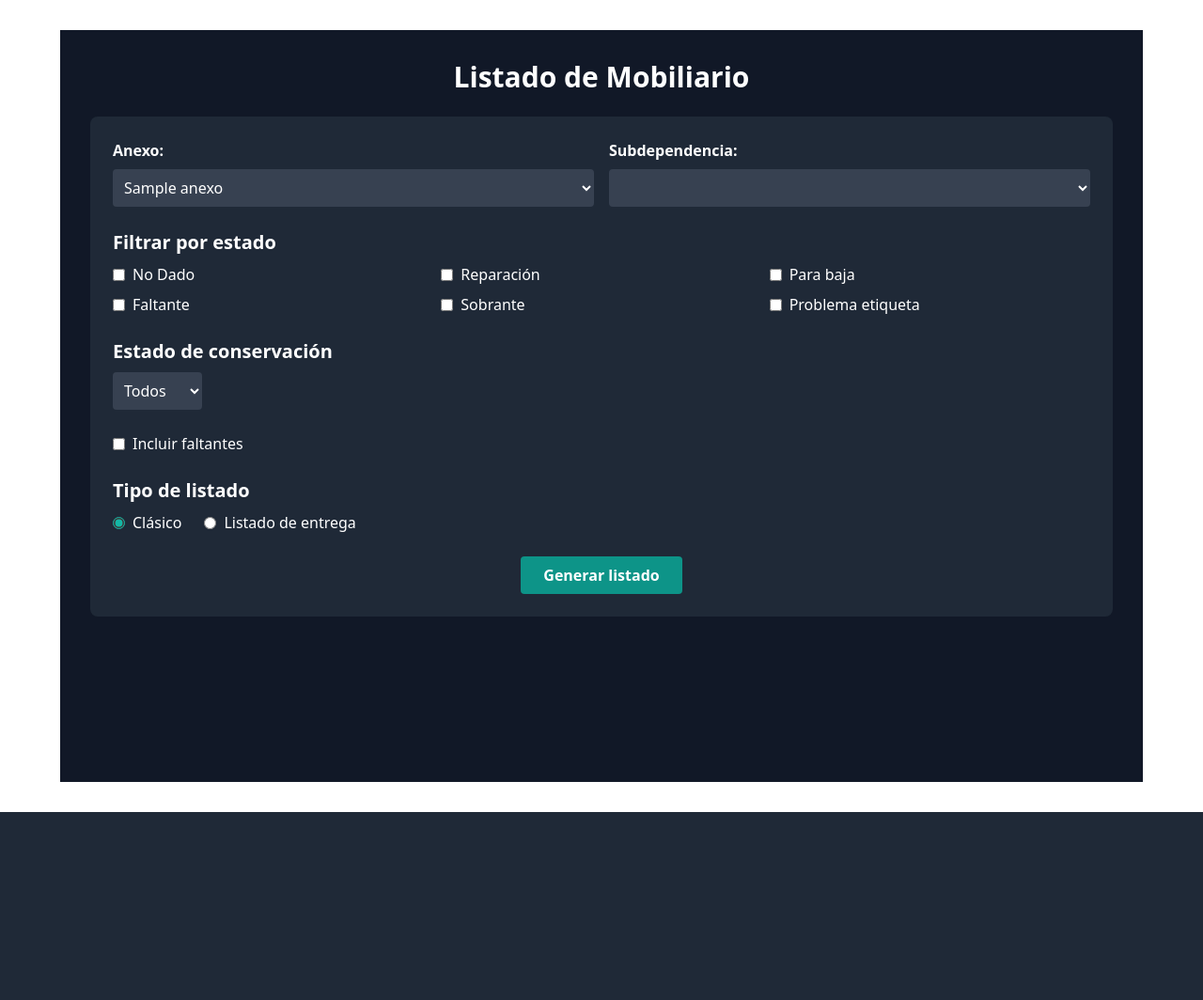
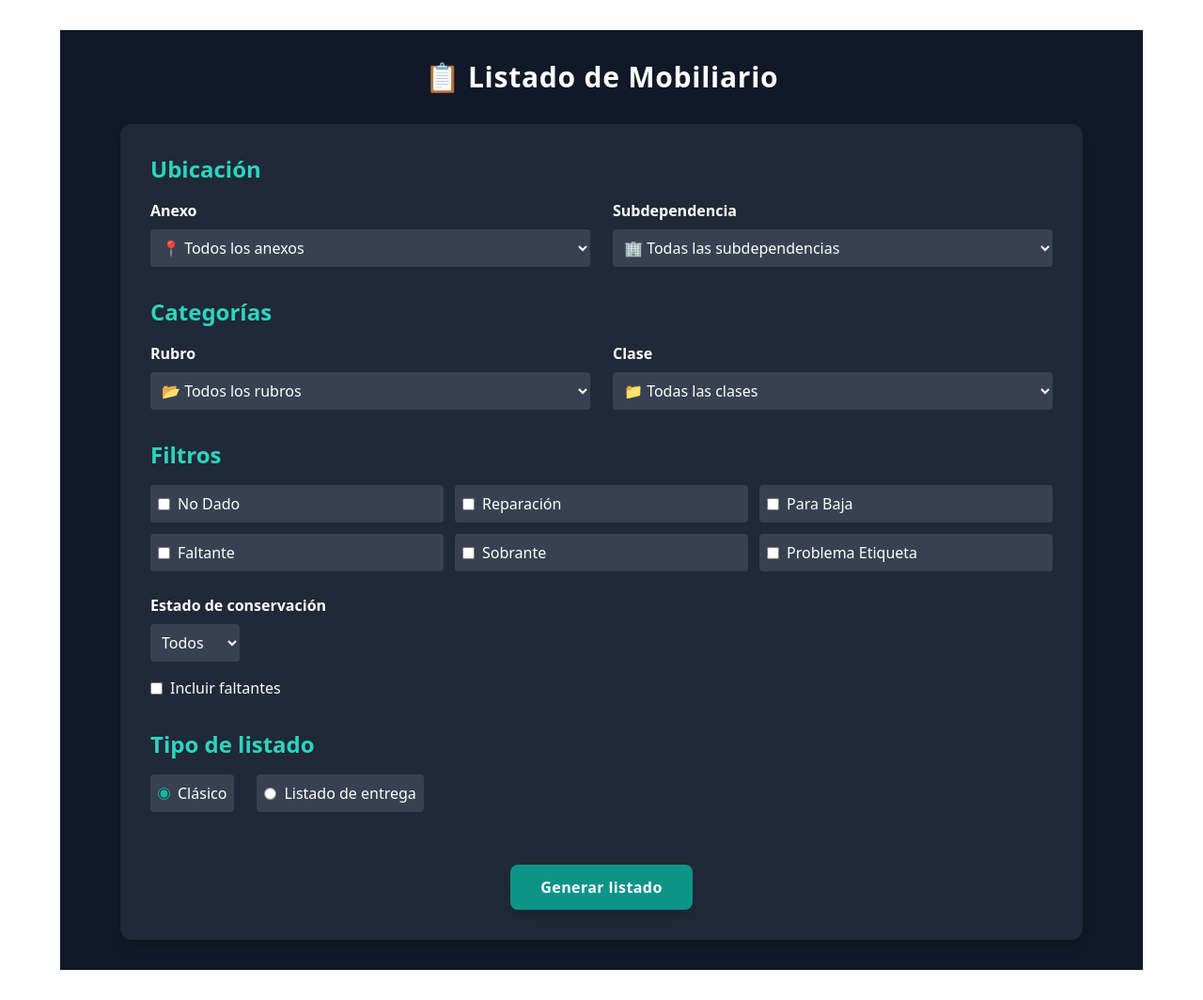
Before and after one commit to Patrimonio2-web/anexos, a Flask app: page /imprimir in a window 1280 px wide. Shown: the whole page at 94% size. Before the commit the page ends 864 px from the top, so only its background shows below. Run offline with Flask 3, Linux system fonts and the light colour scheme; tables that the repository leaves empty hold one stand-in row (values such as "Sample post"); lists and menus that the app fills with data are empty; some libraries are stand-ins or nearby versions.

Commit message:
Update imprimir.html

```diff
--- a/templates/imprimir.html
+++ b/templates/imprimir.html
@@ -1,23 +1,32 @@
 {% extends "base.html" %}
 {% block content %}
 <div class="p-8 bg-gray-900 text-white min-h-screen">
-    <h1 class="text-3xl font-bold mb-6 text-center">Listado de Mobiliario</h1>
+    <h1 class="text-3xl font-bold mb-8 text-center tracking-wide">
+        📋 Listado de Mobiliario
+    </h1>
 
-    <form method="get" action="{{ url_for('imprimir_listado') }}" class="space-y-6 bg-gray-800 p-6 rounded-lg">
-        <!-- Selección de Anexo y Subdependencia -->
-        <div class="grid grid-cols-1 md:grid-cols-2 gap-4">
+    <form method="get" action="{{ url_for('imprimir_listado') }}" class="space-y-8 bg-gray-800 p-8 rounded-xl shadow-lg max-w-5xl mx-auto">
+
+        <!-- 🔹 SECCIÓN: UBICACIÓN -->
         <div>
-                <label for="anexo" class="block mb-2 font-semibold">Anexo:</label>
-                <select name="anexo" id="anexo" class="w-full p-2 bg-gray-700 rounded">
+            <h2 class="text-2xl font-semibold mb-4 text-teal-400">Ubicación</h2>
+            <div class="grid grid-cols-1 md:grid-cols-2 gap-6">
+                <!-- ANEXO -->
+                <div>
+                    <label for="anexo" class="block mb-2 font-semibold">Anexo</label>
+                    <select name="anexo" id="anexo" class="w-full p-2 bg-gray-700 rounded focus:ring-2 focus:ring-teal-500">
+                        <option value="todos">📍 Todos los anexos</option>
                         {% for anexo in anexos %}
                         <option value="{{ anexo.id }}">{{ anexo.nombre }}</option>
                         {% endfor %}
                     </select>
                 </div>
 
+                <!-- SUBDEPENDENCIA -->
                 <div>
-                <label for="subdependencia" class="block mb-2 font-semibold">Subdependencia:</label>
-                <select name="subdependencia" id="subdependencia" class="w-full p-2 bg-gray-700 rounded">
+                    <label for="subdependencia" class="block mb-2 font-semibold">Subdependencia</label>
+                    <select name="subdependencia" id="subdependencia" class="w-full p-2 bg-gray-700 rounded focus:ring-2 focus:ring-teal-500">
+                        <option value="todas">🏢 Todas las subdependencias</option>
                         {% if subdependencias %}
                             {% for sub in subdependencias %}
                             <option value="{{ sub.id }}">{{ sub.nombre }}</option>
@@ -26,31 +35,63 @@
                     </select>
                 </div>
             </div>
+        </div>
 
-        <!-- 🔹 NUEVOS FILTROS -->
-        <div class="mt-6">
-            <h2 class="text-xl font-semibold mb-2">Filtrar por estado</h2>
-            <div class="grid grid-cols-2 md:grid-cols-3 gap-2">
+        <!-- 🔹 SECCIÓN: RUBRO Y CLASE -->
+        <div>
+            <h2 class="text-2xl font-semibold mb-4 text-teal-400">Categorías</h2>
+            <div class="grid grid-cols-1 md:grid-cols-2 gap-6">
+                <!-- RUBRO -->
+                <div>
+                    <label for="rubro" class="block mb-2 font-semibold">Rubro</label>
+                    <select name="rubro" id="rubro" class="w-full p-2 bg-gray-700 rounded focus:ring-2 focus:ring-teal-500">
+                        <option value="">📂 Todos los rubros</option>
+                        {% for rubro in rubros %}
+                            <option value="{{ rubro.id_rubro }}">{{ rubro.nombre }}</option>
+                        {% endfor %}
+                    </select>
+                </div>
+
+                <!-- CLASE -->
+                <div>
+                    <label for="clase" class="block mb-2 font-semibold">Clase</label>
+                    <select name="clase" id="clase" class="w-full p-2 bg-gray-700 rounded focus:ring-2 focus:ring-teal-500">
+                        <option value="">📁 Todas las clases</option>
+                        {% if clases %}
+                            {% for clase in clases %}
+                            <option value="{{ clase.id }}">{{ clase.nombre }}</option>
+                            {% endfor %}
+                        {% endif %}
+                    </select>
+                </div>
+            </div>
+        </div>
+
+        <!-- 🔹 SECCIÓN: FILTROS -->
+        <div>
+            <h2 class="text-2xl font-semibold mb-4 text-teal-400">Filtros</h2>
+
+            <!-- ESTADOS -->
+            <div class="grid grid-cols-2 md:grid-cols-3 gap-3">
                 {% for key, label in {
                     "no_dado": "No Dado",
                     "para_reparacion": "Reparación",
-                    "para_baja": "Para baja",
+                    "para_baja": "Para Baja",
                     "faltante": "Faltante",
                     "sobrante": "Sobrante",
-                    "problema_etiqueta": "Problema etiqueta"
+                    "problema_etiqueta": "Problema Etiqueta"
                 }.items() %}
-                <label class="flex items-center space-x-2">
+                <label class="flex items-center space-x-2 bg-gray-700 p-2 rounded hover:bg-gray-600 transition">
                     <input type="checkbox" name="filtros" value="{{ key }}" class="accent-teal-500">
                     <span>{{ label }}</span>
                 </label>
                 {% endfor %}
             </div>
-        </div>
 
-        <!-- 🔹 Estado de conservación -->
-        <div class="mt-4">
-            <h2 class="text-xl font-semibold mb-2">Estado de conservación</h2>
-            <select name="estado_conservacion" class="p-2 bg-gray-700 rounded">
+            <!-- ESTADO DE CONSERVACIÓN -->
+            <div class="mt-6">
+                <label class="block mb-2 font-semibold">Estado de conservación</label>
+                <select name="estado_conservacion" class="p-2 bg-gray-700 rounded focus:ring-2 focus:ring-teal-500">
                     <option value="">Todos</option>
                     <option value="Bueno">Bueno</option>
                     <option value="Regular">Regular</option>
@@ -58,32 +99,34 @@
                 </select>
             </div>
 
-        <!-- 🔹 Incluir faltantes -->
+            <!-- INCLUIR FALTANTES -->
             <div class="mt-4">
                 <label class="flex items-center space-x-2">
                     <input type="checkbox" name="incluir_faltantes" value="true" class="accent-teal-500">
                     <span>Incluir faltantes</span>
                 </label>
             </div>
-        <!-- 🔹 Tipo de listado -->
-        <div class="mt-6">
-            <h2 class="text-xl font-semibold mb-2">Tipo de listado</h2>
+        </div>
+
+        <!-- 🔹 SECCIÓN: TIPO DE LISTADO -->
+        <div>
+            <h2 class="text-2xl font-semibold mb-4 text-teal-400">Tipo de listado</h2>
             <div class="flex space-x-6">
-                <label class="flex items-center space-x-2">
+                <label class="flex items-center space-x-2 bg-gray-700 p-2 rounded hover:bg-gray-600 transition">
                     <input type="radio" name="tipo_listado" value="clasico" checked class="accent-teal-500">
                     <span>Clásico</span>
                 </label>
-                <label class="flex items-center space-x-2">
+                <label class="flex items-center space-x-2 bg-gray-700 p-2 rounded hover:bg-gray-600 transition">
                     <input type="radio" name="tipo_listado" value="entrega" class="accent-teal-500">
                     <span>Listado de entrega</span>
                 </label>
             </div>
         </div>
 
-        <!-- Botón -->
-        <div class="text-center mt-8">
+        <!-- 🔹 BOTÓN -->
+        <div class="text-center pt-6">
             <button type="submit"
-                class="bg-teal-600 hover:bg-teal-700 px-6 py-2 rounded text-white font-bold transition">
+                class="bg-teal-600 hover:bg-teal-700 px-8 py-3 rounded-lg text-white font-bold tracking-wide shadow-lg transition transform hover:scale-105">
                 Generar listado
             </button>
         </div>
@@ -91,14 +134,22 @@
 </div>
 
 <script>
-    // Si tenías tu lógica original de carga dinámica de subdependencias, la mantenemos igual:
+    // 🧠 Carga dinámica de subdependencias según anexo seleccionado
     document.getElementById('anexo').addEventListener('change', function () {
         const anexoId = this.value;
+        const subSelect = document.getElementById('subdependencia');
+
+        subSelect.innerHTML = '';
+        const defaultOpt = document.createElement('option');
+        defaultOpt.value = 'todas';
+        defaultOpt.textContent = '🏢 Todas las subdependencias';
+        subSelect.appendChild(defaultOpt);
+
+        if (anexoId === 'todos') return;
+
         fetch(`/api/subdependencias_por_anexo/${anexoId}`)
             .then(res => res.json())
             .then(data => {
-                const subSelect = document.getElementById('subdependencia');
-                subSelect.innerHTML = '';
                 data.forEach(sub => {
                     const opt = document.createElement('option');
                     opt.value = sub.id;
```
Lines whose indentation alone changed are shown as unchanged.
